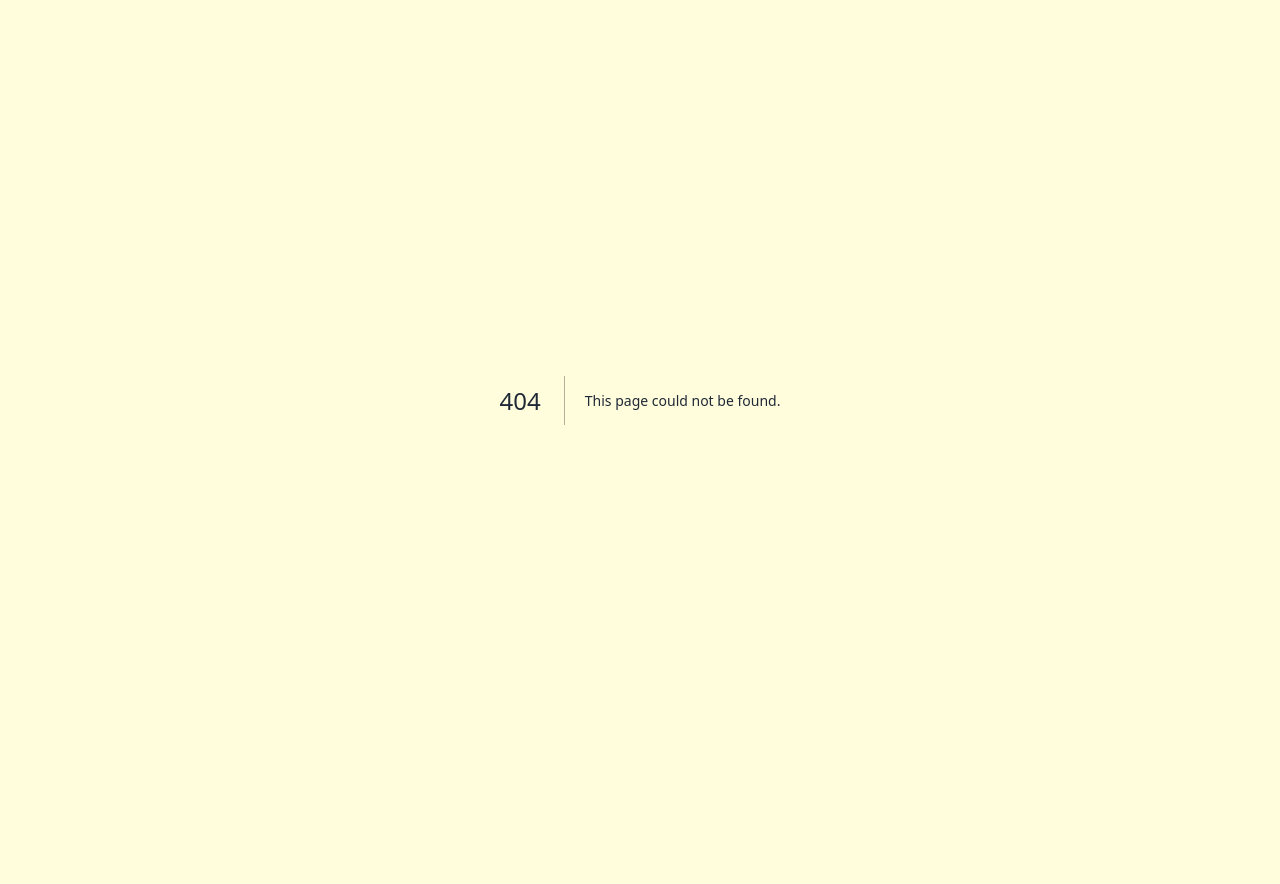
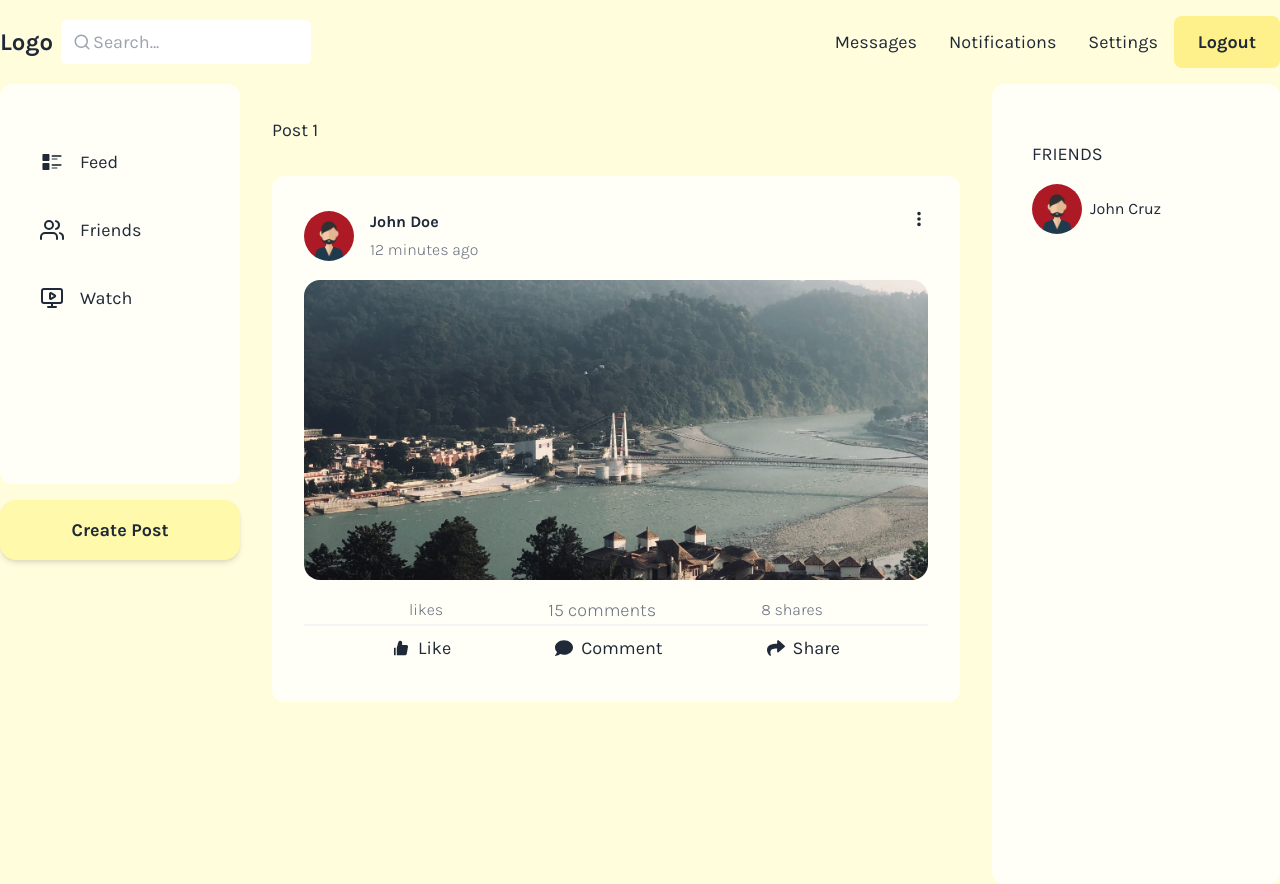
Before and after one commit to JmarkMunda/share-vibe, a Next.js app: page /feed/1 in a window 1280 px wide. Before the commit this address had no page. Before the commit the page ends 800 px from the top, so only its background shows below. Built offline with nearby package versions, Linux system fonts and the light colour scheme; no server answers.

Commit message:
build: updgrade nextjs 13 to 14

```diff
--- /dev/null
+++ b/src/app/(protected)/feed/[id]/page.tsx
@@ -0,0 +1,17 @@
+import React from "react";
+import Post from "../_components/Post";
+
+interface IPost {
+  params: { id: string };
+}
+
+const PostPage = ({ params }: IPost) => {
+  return (
+    <div>
+      Post {params.id}
+      <Post />
+    </div>
+  );
+};
+
+export default PostPage;
--- a/src/app/(protected)/feed/_components/Post.tsx
+++ b/src/app/(protected)/feed/_components/Post.tsx
@@ -1,12 +1,13 @@
 import Image from "next/image";
+import Link from "next/link";
 import React from "react";
 import { AiFillLike } from "react-icons/ai";
 import { FaComment, FaShare } from "react-icons/fa";
 import { HiDotsVertical } from "react-icons/hi";
 
-const Post = () => {
+const Post = ({ item }) => {
   return (
-    <article className="p-8 my-8 glass_card rounded-xl">
+    <article className="flex flex-col p-8 my-8 glass_card rounded-xl">
       {/* Avatar */}
       <div className="flex justify-between">
         <div className="flex gap-4">
@@ -31,13 +32,9 @@ const Post = () => {
         </div>
       </div>
       {/* Post itself (caption only, image only , caption with photo) */}
-      <div className="my-4 w-full h-[350px]">
-        <p className="mb-2">
-          Lorem, ipsum dolor sit amet consectetur adipisicing elit. Culpa illo
-          beatae distinctio esse atque id consequuntur tempore. Obcaecati,
-          molestias eius!
-        </p>
-        <div className="relative w-full h-4/5">
+      <div className="flex flex-col my-4 w-full">
+        {item?.body && <p className="mb-2">{item.body}</p>}
+        <div className="relative w-full h-[300px]">
           <Image
             src="/img-post.jpg"
             alt="post-image"
@@ -46,20 +43,29 @@ const Post = () => {
           />
         </div>
       </div>
+      {/* Brief details (amount of reactions, comments, shares) */}
+      <div className="flex_evenly border-b-2 border-gray-100">
+        <p className="description">{item?.reactions} likes</p>
+        <button className="description">15 comments</button>
+        <p className="description">8 shares</p>
+      </div>
+
       {/* reactions, comments, share */}
-      <div className="flex_evenly ">
+      <div className="flex_evenly">
         <button className="flex_center gap-2 px-4 py-2 rounded-md hover:bg-primary-300">
           <span>
             <AiFillLike />
           </span>
           Like
         </button>
+        <Link href={`/feed/${item?.id}`}>
           <button className="flex_center gap-2 px-4 py-2 rounded-md hover:bg-primary-300">
             <span>
               <FaComment />
             </span>
             Comment
           </button>
+        </Link>
         <button className="flex_center gap-2 px-4 py-2 rounded-md hover:bg-primary-300">
           <span>
             <FaShare />
--- a/src/app/(protected)/feed/page.tsx
+++ b/src/app/(protected)/feed/page.tsx
@@ -13,7 +13,7 @@ const Feed = async () => {
   return (
     <div className="flex-1">
       {data.posts.map((item) => (
-        <Post />
+        <Post key={item.id} item={item} />
       ))}
     </div>
   );
--- /dev/null
+++ b/src/app/actions.ts
@@ -0,0 +1,22 @@
+"use server";
+import Post from "@/models/post";
+import connectToDb from "@/utils/connectToDb";
+import { Session } from "next-auth";
+
+export async function createPost(formData: FormData, session: Session | null) {
+  const data = {
+    body: formData.get("body"),
+    author: {
+      ...session?.user,
+      username: session?.user?.name,
+    },
+  };
+
+  try {
+    await connectToDb();
+    await Post.create(data);
+    return Promise.resolve(true);
+  } catch (error) {
+    return error;
+  }
+}
--- a/src/app/globals.css
+++ b/src/app/globals.css
@@ -1,6 +1,27 @@
 @tailwind base;
 @tailwind components;
 @tailwind utilities;
+
+@layer utilities {
+  .scrollbar::-webkit-scrollbar {
+    width: 10px;
+  }
+
+  .scrollbar::-webkit-scrollbar-track {
+    border-radius: 100vh;
+    background: #ebeae4;
+  }
+
+  .scrollbar::-webkit-scrollbar-thumb {
+    background: #fff9ab;
+    border-radius: 100vh;
+    border: 1px solid #f6f7ed;
+  }
+
+  .scrollbar::-webkit-scrollbar-thumb:hover {
+    background: #fbf69d;
+  }
+}
 
 * {
   box-sizing: border-box;
@@ -46,6 +67,10 @@ p {
   @apply flex items-center justify-center;
 }
 
+.flex_between {
+  @apply flex items-center justify-between;
+}
+
 .flex_evenly {
   @apply flex items-center justify-evenly;
 }
--- a/src/app/layout.tsx
+++ b/src/app/layout.tsx
@@ -18,7 +18,7 @@ export default function RootLayout({
   return (
     <html lang="en">
       <body
-        className={`${inter.className} text-gray-800 text-lg bg-primary-300`}>
+        className={`${inter.className} text-gray-800 text-lg bg-primary-300 scrollbar`}>
         <Provider>{children}</Provider>
       </body>
     </html>
--- a/src/components/Sidebar.tsx
+++ /dev/null
@@ -1,47 +0,0 @@
-"use client";
-import Link from "next/link";
-import React from "react";
-import { CgFeed } from "react-icons/cg";
-import { FiUsers } from "react-icons/fi";
-import { LuMonitorPlay } from "react-icons/lu";
-import { usePathname } from "next/navigation";
-
-const Sidebar = () => {
-  const pathname = usePathname();
-
-  const routes = [
-    {
-      path: "/feed",
-      label: "Feed",
-      icon: <CgFeed className="icon" />,
-    },
-    {
-      path: "/friends",
-      label: "Friends",
-      icon: <FiUsers className="icon" />,
-    },
-    {
-      path: "/watch",
-      label: "Watch",
-      icon: <LuMonitorPlay className="icon" />,
-    },
-  ];
-
-  return (
-    <aside className="h-max w-60 py-10 glass_card">
-      {routes.map((route) => (
-        <Link
-          href={route.path}
-          key={route.label}
-          className={`flex items-center flex-row px-10 py-4 my-2 hover:text-primary-500 hover:font-bold ${
-            pathname === route.path && "active-link"
-          }`}>
-          <span className="mr-4">{route.icon}</span>
-          <h3>{route.label}</h3>
-        </Link>
-      ))}
-    </aside>
-  );
-};
-
-export default Sidebar;
--- /dev/null
+++ b/src/components/Sidebar/Modal/index.tsx
@@ -0,0 +1,60 @@
+import { createPost } from "@/app/actions";
+import { useSession } from "next-auth/react";
+import Image from "next/image";
+import React from "react";
+import { IoImageOutline } from "react-icons/io5";
+
+interface IModal {
+  show: boolean;
+  setShow: React.Dispatch<React.SetStateAction<boolean>>;
+}
+
+// TODO: Check out server actions
+
+const Modal = ({ show, setShow }: IModal) => {
+  const { data: session } = useSession();
+
+  const handleCreatePost = async (formData: FormData) => {
+    const res = await createPost(formData, session);
+  };
+
+  return (
+    <dialog className={`modal modal-${show ? "open" : "close"}`}>
+      <div className="modal-box">
+        <div className="flex items-center gap-2">
+          <Image
+            src="/avatar.png"
+            width={50}
+            height={50}
+            alt="avatar"
+            className="rounded-full"
+          />
+          <div className="leading-5">
+            <p className="font-bold">John Smith</p>
+            <p className="description">@johnsmith</p>
+          </div>
+        </div>
+
+        <form action={handleCreatePost}>
+          {/* TEXT AREA */}
+          <textarea
+            name="body"
+            className="my-4 textarea w-full border-0 active:outline-none"
+            placeholder="What's on your mind?"></textarea>
+
+          <div className="flex_between">
+            <button>
+              <IoImageOutline />
+            </button>
+            <button className="btn self-end">Post</button>
+          </div>
+        </form>
+      </div>
+      <form method="dialog" className="modal-backdrop">
+        <button onClick={() => setShow(false)}>close</button>
+      </form>
+    </dialog>
+  );
+};
+
+export default Modal;
--- /dev/null
+++ b/src/components/Sidebar/index.tsx
@@ -0,0 +1,60 @@
+"use client";
+import Link from "next/link";
+import React, { useState } from "react";
+import { CgFeed } from "react-icons/cg";
+import { FiUsers } from "react-icons/fi";
+import { LuMonitorPlay } from "react-icons/lu";
+import { usePathname } from "next/navigation";
+import Modal from "./Modal";
+
+const Sidebar = () => {
+  const pathname = usePathname();
+  const [createPostModal, setCreatePostModal] = useState(false);
+
+  const routes = [
+    {
+      path: "/feed",
+      label: "Feed",
+      icon: <CgFeed className="icon" />,
+    },
+    {
+      path: "/friends",
+      label: "Friends",
+      icon: <FiUsers className="icon" />,
+    },
+    {
+      path: "/watch",
+      label: "Watch",
+      icon: <LuMonitorPlay className="icon" />,
+    },
+  ];
+
+  return (
+    <aside className="flex_col">
+      <div className="h-[50vh] w-60 py-10 glass_card overflow-y-auto scrollbar">
+        {routes.map((route) => (
+          <Link
+            href={route.path}
+            key={route.label}
+            className={`flex items-center flex-row px-10 py-4 my-2 hover:text-primary-500 hover:font-bold ${
+              pathname === route.path && "active-link"
+            }`}>
+            <span className="mr-4">{route.icon}</span>
+            <h3>{route.label}</h3>
+          </Link>
+        ))}
+      </div>
+      {/* Create Post */}
+      <button
+        onClick={() => setCreatePostModal(true)}
+        className="bg-primary-400 shadow-md rounded-2xl px-8 py-4 my-4 text-center font-bold hover:bg-primary-500">
+        Create Post
+      </button>
+
+      {/* Modal */}
+      <Modal show={createPostModal} setShow={setCreatePostModal} />
+    </aside>
+  );
+};
+
+export default Sidebar;
--- /dev/null
+++ b/src/models/post.ts
@@ -0,0 +1,10 @@
+import mongoose, { Schema, models } from "mongoose";
+
+const postSchema = new Schema({
+  body: String,
+  author: { type: mongoose.Schema.Types.ObjectId, ref: "User" },
+});
+
+const Post = models.Post || mongoose.model("Post", postSchema);
+
+export default Post;
--- a/tailwind.config.ts
+++ b/tailwind.config.ts
@@ -40,6 +40,6 @@ const config: Config = {
       },
     },
   },
-  plugins: [],
+  plugins: [require("daisyui")],
 };
 export default config;
```
Also changed, not shown: package.json (+7 -4 lines), 1 other file (tests, documents, lock files or other folders). Lines whose indentation alone changed are shown as unchanged.
